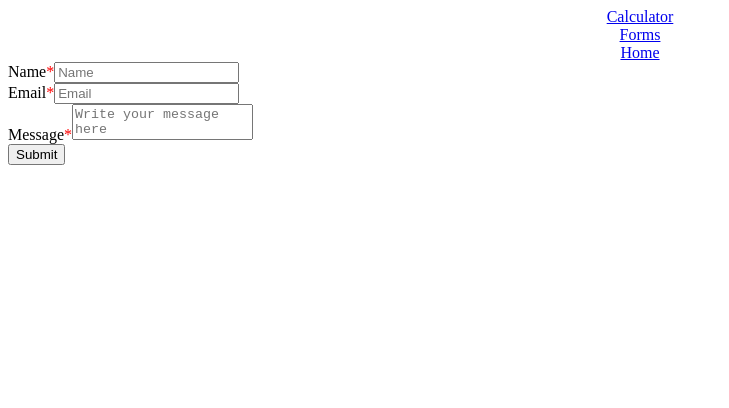
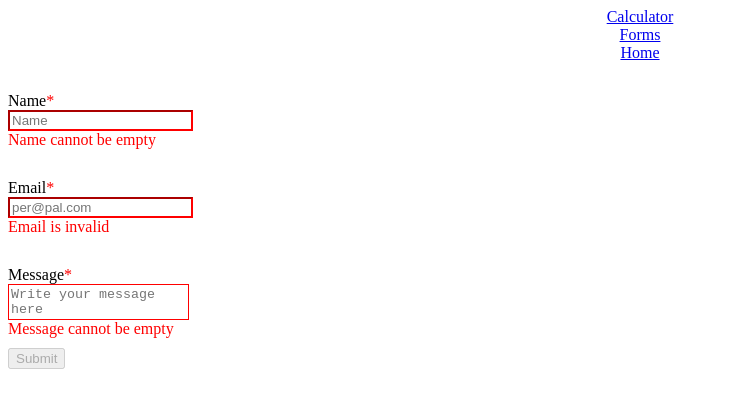
Before and after one commit to haruixu/idatt2105, a Vue app in the folder øving3/calculator-v2/: page /forms in a window 1280 px wide. Shown: the top 408 px of the page, without its empty margins (0-729 px from the left). Built offline with nearby package versions, Linux system fonts and the light colour scheme.

Commit message:
Created field for custom errormessage in Field + Styled margins for form + added computed values to track errors

```diff
--- a/øving3/calculator-v2/src/components/Field.vue
+++ b/øving3/calculator-v2/src/components/Field.vue
@@ -1,6 +1,6 @@
 <script setup lang="ts">
 
-import { ref, provide, computed } from 'vue'
+import { provide, computed } from 'vue'
 import Label from '@/components/Label.vue';
 import ErrorMessage from '@/components/ErrorMessage.vue';
 import HelperMessage from '@/components/HelperMessage.vue';
@@ -10,21 +10,21 @@ const props = defineProps({
   id: String,
   label: String,
   required: Boolean,
-  error: String,
+  hasError: String,
+  errorMsg: String,
   help: String,
 });
 
 provide('field', computed(() => {
   return {
     ...props,
-    invalid: !!props.error
+    invalid: props.hasError
   }
 }));
 
 </script>
 
 <template>
-  <div class="container">
 
     <Label
         :for="props.id"
@@ -35,18 +35,21 @@ provide('field', computed(() => {
     <slot />
 
     <ErrorMessage
-        v-if="props.error">
-      {{ props.error }}
+        v-if="props.hasError">
+      {{ props.errorMsg }}
     </ErrorMessage>
 
     <HelperMessage
         v-if="props.help">
       {{ props.help }}
     </HelperMessage>
-
-  </div>
 </template>
 
 <style scoped>
 
+  label, slot {
+    padding-top: 20px;
+    margin-top: 10px;
+  }
+
 </style>
--- a/øving3/calculator-v2/src/components/Input.vue
+++ b/øving3/calculator-v2/src/components/Input.vue
@@ -19,7 +19,7 @@ const field = inject("field", props);
       :id="field.id"
       v-model="value"
       :required="field.required"
-      :class="field.invalid ? 'invalid' : 'valid'">
+      :class="field.invalid ? 'invalid' : ''">
   </input>
 
 </template>
--- a/øving3/calculator-v2/src/components/SimpleForm.vue
+++ b/øving3/calculator-v2/src/components/SimpleForm.vue
@@ -1,5 +1,5 @@
 <script setup lang="ts">
-import { ref } from 'vue'
+import { ref, computed } from 'vue'
 import Input from '@/components/Input.vue';
 import Field from "@/components/Field.vue";
 import TextArea from "@/components/TextArea.vue";
@@ -10,14 +10,32 @@ const form = ref({
   message: ""
 })
 
-const errors = ref({})
+const errors = ref({
+  name: "Name cannot be empty",
+  email: "Email is invalid",
+  message: "Message cannot be empty",
+})
+
+//Read only properties to bind invalid state to (error)
+const isNameEmpty = computed(() => form.value.name === '');
+const isEmailInValid = computed(() => validateEmail(form.value.email) === null);
+const isMsgEmpty = computed(() => form.value.message === '');
+const isInvalid = computed(() => isNameEmpty.value
+    || isEmailInValid.value
+    || isMsgEmpty.value)
+
+const validateEmail = (email) => {
+  return String(email)
+      .toLowerCase()
+      .match(
+          /^(([^<>()[\]\\.,;:\s@"]+(\.[^<>()[\]\\.,;:\s@"]+)*)|.(".+"))@((\[[0-9]{1,3}\.[0-9]{1,3}\.[0-9]{1,3}\.[0-9]{1,3}\])|(([a-zA-Z\-0-9]+\.)+[a-zA-Z]{2,}))$/
+      );
+};
+
+console.log(validateEmail("ol@hjot.co"))
+
 
 async function submit() {
-  errors.value = {
-    name: "Name is invalid",
-    email: "Email is invalid",
-    message: "Message is invalid",
-  }
 }
 
 </script>
@@ -30,7 +48,8 @@ async function submit() {
       id="name-field"
       label="Name"
       required
-      :error="errors.name"
+      :hasError="isNameEmpty"
+      :error-msg="errors.name"
     >
 
       <Input
@@ -45,13 +64,14 @@ async function submit() {
         id="email-field"
         label="Email"
         required
-        :error="errors.email"
+        :hasError="isEmailInValid"
+        :error-msg="errors.email"
     >
 
       <Input
           v-model="form.email"
           type="text"
-          placeholder="Email"
+          placeholder="per@pal.com"
       />
 
     </Field>
@@ -60,17 +80,19 @@ async function submit() {
         id="message"
         label="Message"
         required
-        :error="errors.message"
+        :hasError="isMsgEmpty"
+        :error-msg="errors.message"
     >
       <TextArea
         v-model="form.message"
         type="text"
         placeholder="Write your message here"
       />
-
     </Field>
 
-    <button>Submit</button>
+    <button
+        :disabled="isInvalid"
+    >Submit</button>
 
   </form>
 
@@ -79,8 +101,22 @@ async function submit() {
 
 <style scoped>
 
+form {
+  display: flex;
+  flex-direction: column;
+  align-items: baseline;
+}
+
+Field {
+  margin-top: 2px;
+}
 
 textarea {
   resize: none;
 }
+
+button {
+  margin-top: 10px;
+}
+
 </style>
```
